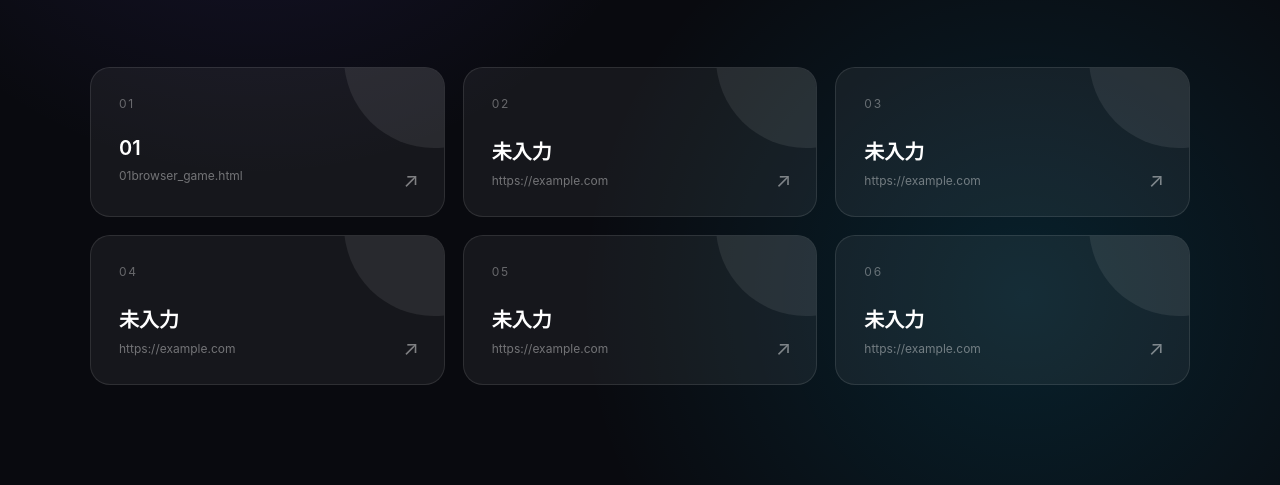
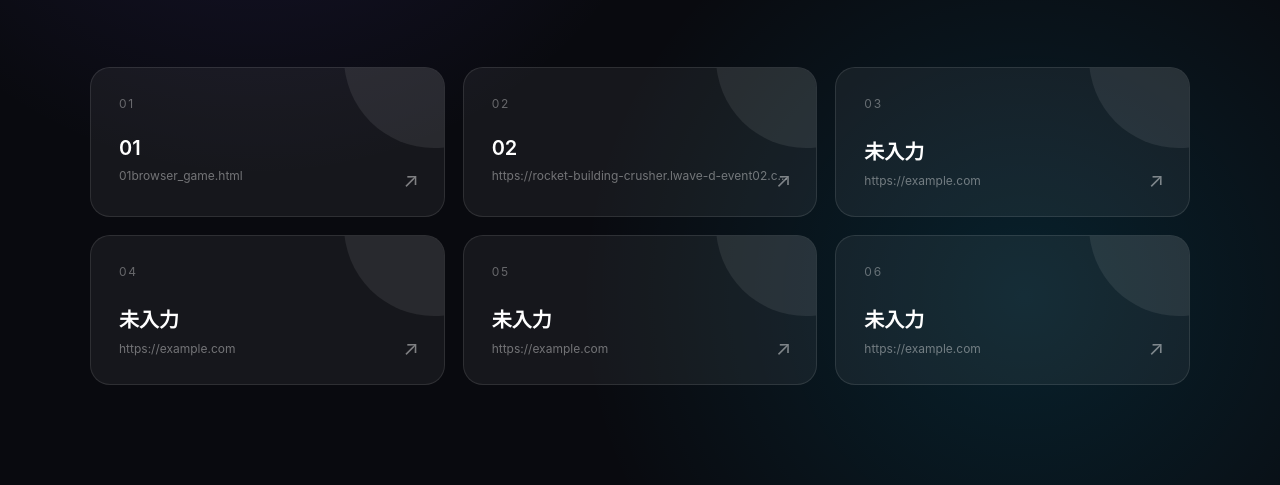
Before and after one commit to ge-mutyuudokusya/tonzania, a plain HTML site: page index.html in a window 1280 px wide. Shown: the part 456-941 px from the top of the page. Drawn offline with Linux system fonts and the light colour scheme.

Commit message:
Update index.html

```diff
--- a/index.html
+++ b/index.html
@@ -309,8 +309,8 @@
         rel="noopener noreferrer"
       >
         <span class="number">02</span>
-        <span class="link-title">未入力</span>
-        <span class="link-url">https://example.com</span>
+        <span class="link-title">02</span>
+        <span class="link-url">https://rocket-building-crusher.lwave-d-event02.chatgpt.site</span>
         <span class="arrow">↗</span>
       </a>
 
```
